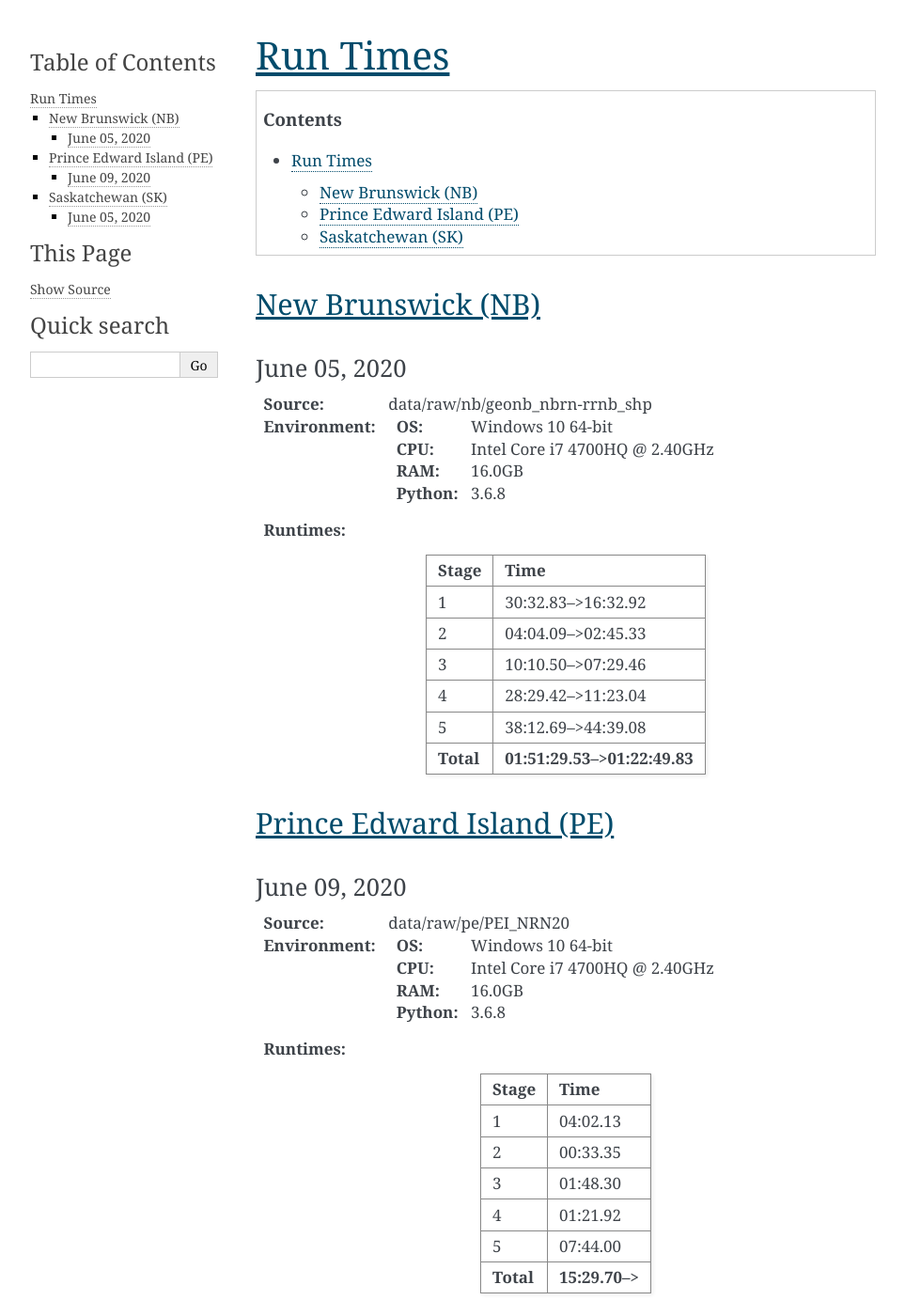
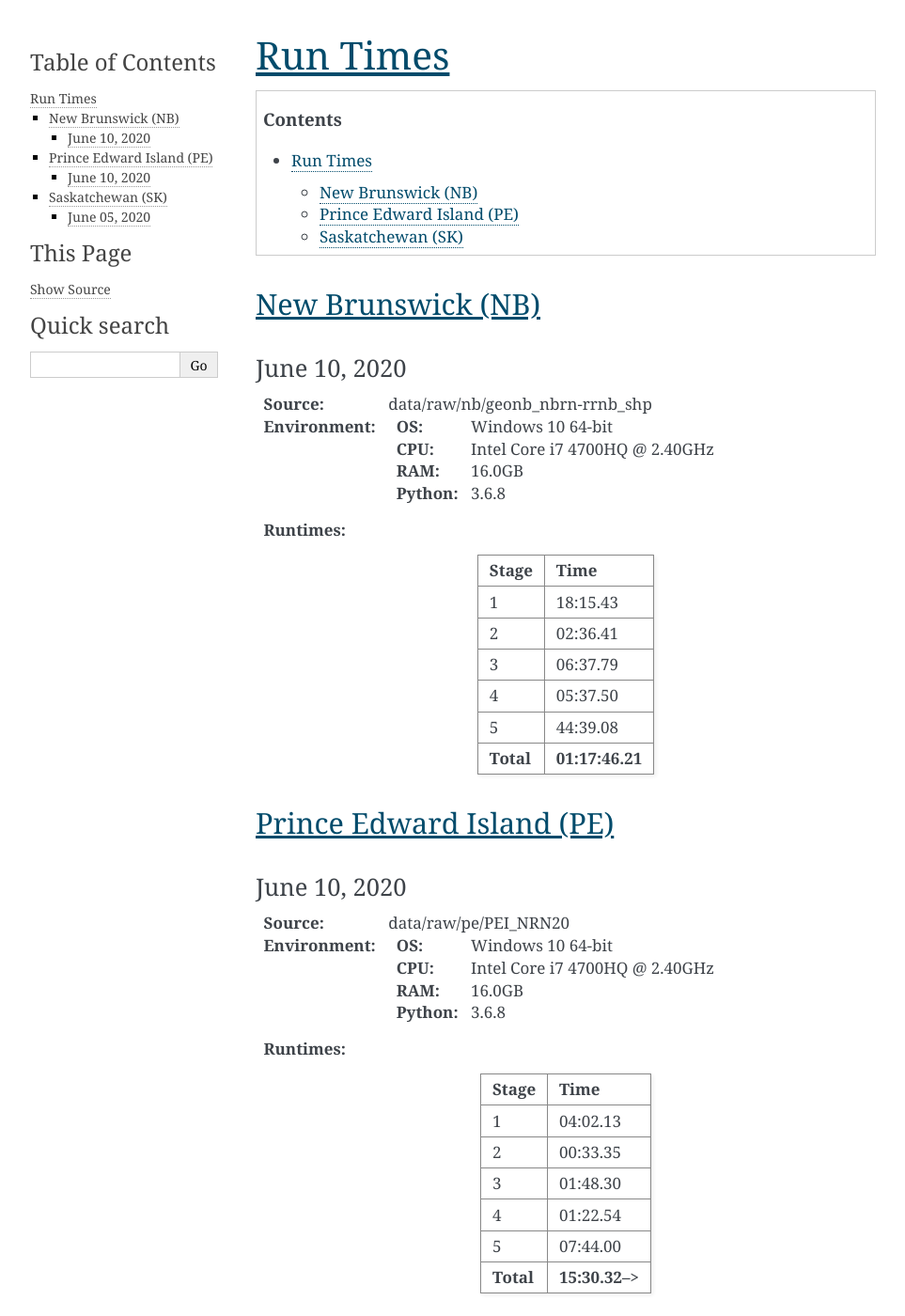
Before and after one commit to StatCan/egp-crn, a Sphinx documentation site: the page built from docs/run_times.rst, in a window 1280 px wide and 1400 px high. Shown: the whole window at 94% size, without its empty margins (148-1111 px from the left). Built offline with Sphinx 7.4.7, drawn with Linux system fonts in a browser that asks for light colours.

```diff
--- a/docs/run_times.rst
+++ b/docs/run_times.rst
@@ -8,7 +8,7 @@ Run Times
 New Brunswick (NB)
 ==================
 
-June 05, 2020
+June 10, 2020
 -------------
 
 :Source: data/raw/nb/geonb_nbrn-rrnb_shp
@@ -22,19 +22,19 @@ June 05, 2020
 =========  ====
 Stage      Time
 =========  ====
-1          30:32.83-->16:32.92
-2          04:04.09-->02:45.33
-3          10:10.50-->07:29.46
-4          28:29.42-->11:23.04
-5          38:12.69-->44:39.08
+1          18:15.43
+2          02:36.41
+3          06:37.79
+4          05:37.50
+5          44:39.08
 ---------  ----
-**Total**  **01:51:29.53-->01:22:49.83**
+**Total**  **01:17:46.21**
 =========  ====
 
 Prince Edward Island (PE)
 =========================
 
-June 09, 2020
+June 10, 2020
 -------------
 
 :Source: data/raw/pe/PEI_NRN20
@@ -51,10 +51,10 @@ Stage      Time
 1          04:02.13
 2          00:33.35
 3          01:48.30
-4          01:21.92
+4          01:22.54
 5          07:44.00
 ---------  ----
-**Total**  **15:29.70-->**
+**Total**  **15:30.32-->**
 =========  ====
 
 Saskatchewan (SK)
--- a/docs/validation_errors.rst
+++ b/docs/validation_errors.rst
@@ -438,8 +438,8 @@ E01901
 ------
 
 :Validation: Road class - route number relationship.
-:Description: Attribute "rtnumber1" cannot equal the default value when attribute "roadclass" equals one of the
-    following: "Expressway / Highway", "Freeway".
+:Description: Attribute "rtnumber1" cannot equal the default value or "None" when attribute "roadclass" equals one of
+    the following: "Expressway / Highway", "Freeway".
 
 .. figure:: /_static/figures/e01901.png
     :alt: Example Image
```
Also changed, not shown: 2 other files.
